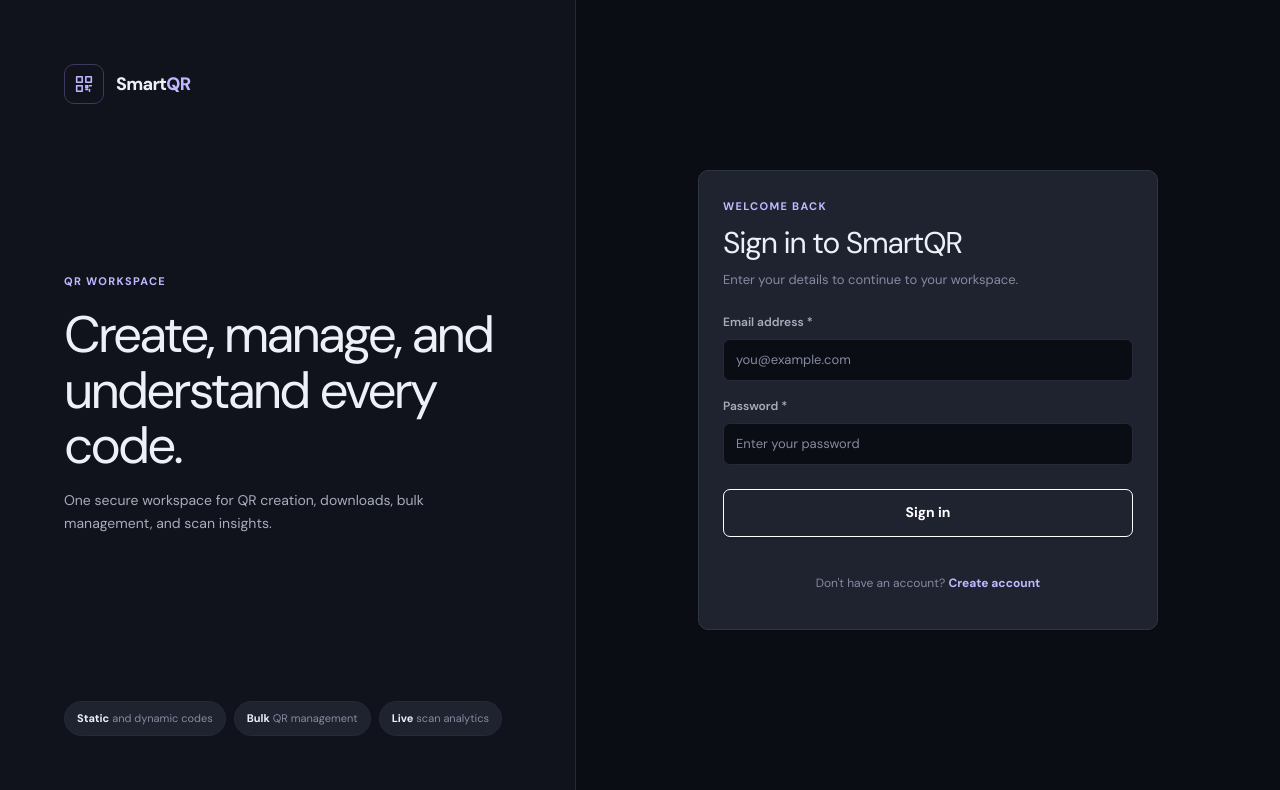
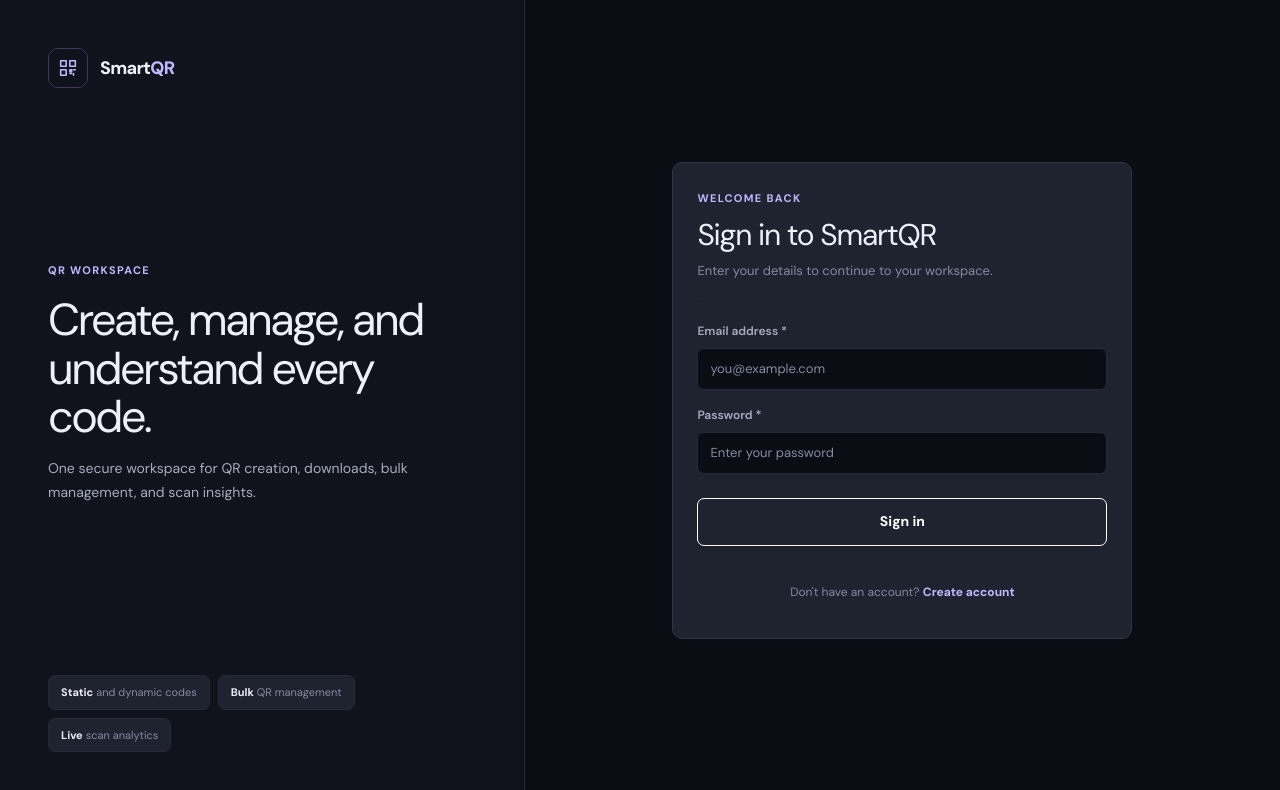
Before and after one commit to Shivaprada-upadya/SmartQR, a React app in the folder frontend/: page / in a window 1280 px wide. Shown: the top 790 px of the page. Built offline with nearby package versions, Linux system fonts and the light colour scheme; no server answers; the HTML template or start-up script is replaced by a standard one.

Commit message:
feat(auth): refine authentication presentation

```diff
--- a/frontend/src/App.css
+++ b/frontend/src/App.css
@@ -7,7 +7,7 @@
 .auth-shell {
   display: grid;
   min-height: 100vh;
-  grid-template-columns: minmax(280px, 0.9fr) minmax(360px, 1.1fr);
+  grid-template-columns: minmax(280px, 0.82fr) minmax(360px, 1.18fr);
   background: var(--color-background);
 }
 
@@ -18,7 +18,7 @@
   flex-direction: column;
   justify-content: space-between;
   overflow: hidden;
-  padding: clamp(var(--space-6), 6vw, var(--space-16));
+  padding: clamp(var(--space-6), 5vw, var(--space-12));
   border-right: 1px solid var(--border);
   background: var(--color-sidebar);
 }
@@ -71,7 +71,7 @@
 
 .auth-brand-copy {
   max-width: 470px;
-  margin: var(--space-12) 0;
+  margin: var(--space-10) 0;
 }
 
 .auth-brand-kicker,
@@ -87,7 +87,7 @@
   max-width: 430px;
   margin: var(--space-4) 0 var(--space-4);
   color: var(--color-text-primary);
-  font-size: clamp(2rem, 4vw, 3.25rem);
+  font-size: clamp(2rem, 3.5vw, 2.875rem);
   line-height: 1.08;
   letter-spacing: -0.055em;
 }
@@ -109,7 +109,7 @@
 .auth-brand-proof span {
   padding: var(--space-2) var(--space-3);
   border: 1px solid var(--border);
-  border-radius: var(--radius-pill);
+  border-radius: var(--radius-control);
   background: var(--color-surface-raised);
   color: var(--color-text-muted);
   font-size: var(--font-size-micro);
@@ -123,16 +123,20 @@
   display: grid;
   min-width: 0;
   place-items: center;
-  padding: clamp(var(--space-5), 5vw, var(--space-12));
+  padding: clamp(var(--space-5), 4vw, var(--space-10));
 }
 
 .auth-card {
   width: min(100%, 460px);
-  padding: clamp(var(--space-6), 5vw, var(--space-8));
+  padding: clamp(var(--space-6), 4vw, var(--space-8));
+  border-color: var(--border-strong);
+  box-shadow: var(--shadow-card);
 }
 
 .auth-heading {
-  margin-bottom: var(--space-6);
+  margin-bottom: var(--space-5);
+  padding-bottom: var(--space-5);
+  border-bottom: 1px solid var(--border-subtle);
 }
 
 .auth-heading h1 {
```
